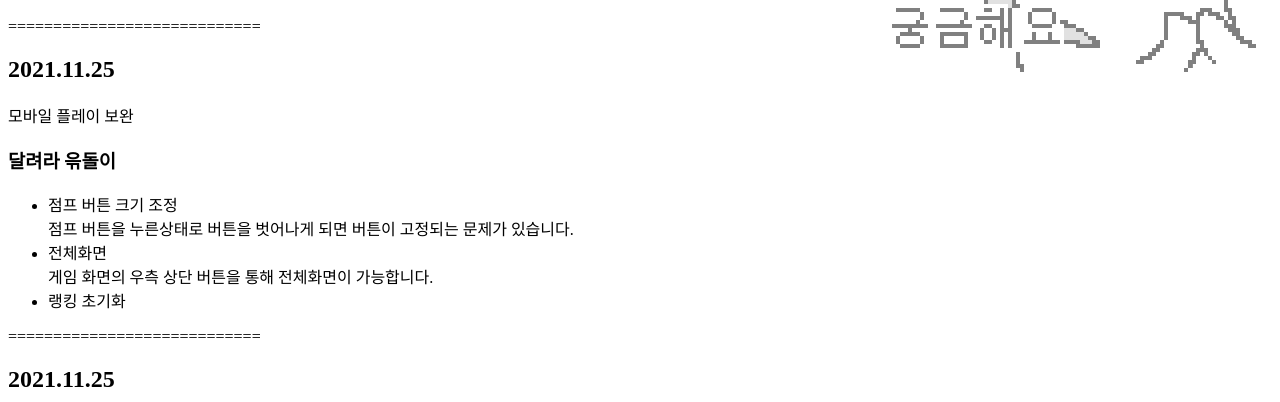
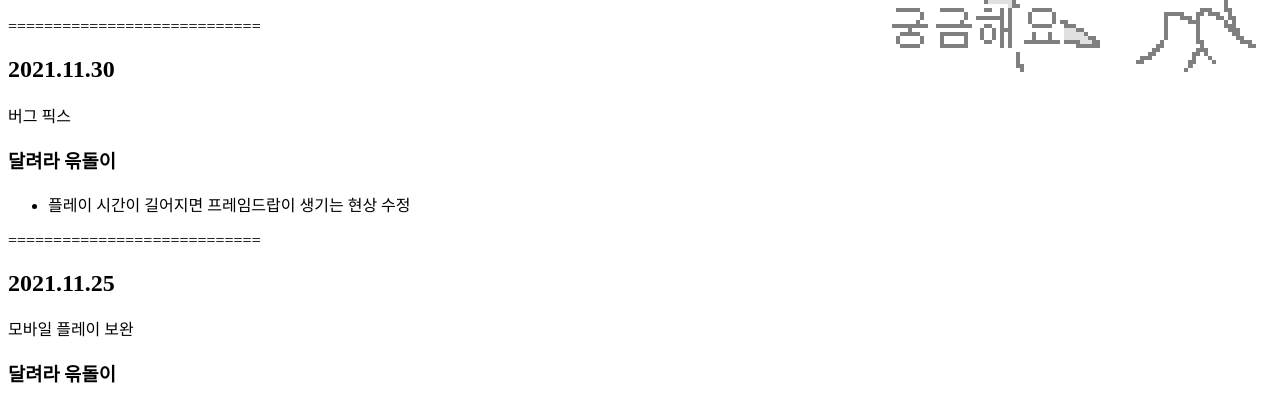
Before and after one commit to YudoriLand/YudoriLand.github.io, a website: page src/resources/html/update.html in a window 1280 px wide. Shown: the part 328-730 px from the top of the page. Drawn offline with Linux system fonts and the light colour scheme.

Commit message:
20211130 update

```diff
--- a/src/resources/html/update.html
+++ b/src/resources/html/update.html
@@ -36,6 +36,17 @@
         </div>
     </header>
     <h1>윾돌이 랜드 업데이트</h1>
+    ============================
+    <section id="update-5">
+        <div id="2021-11-30">
+            <h2>2021.11.30</h2>
+            버그 픽스
+            <h3>달려라 윾돌이</h3>
+            <ul>
+                <li>플레이 시간이 길어지면 프레임드랍이 생기는 현상 수정</li>
+            </ul>
+        </div>
+    </section>
     ============================
     <section id="update-4">
         <div id="2021-11-26">
```
